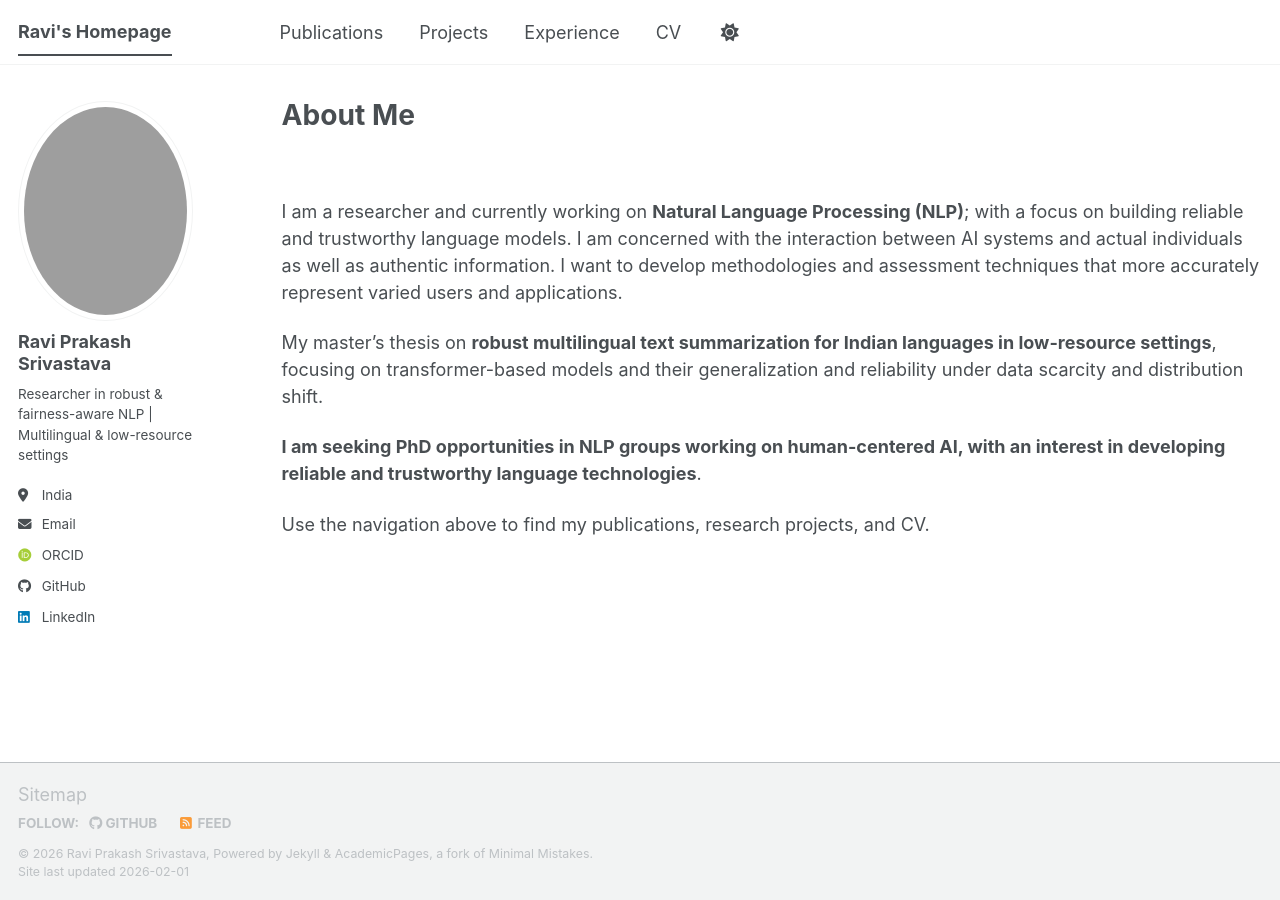
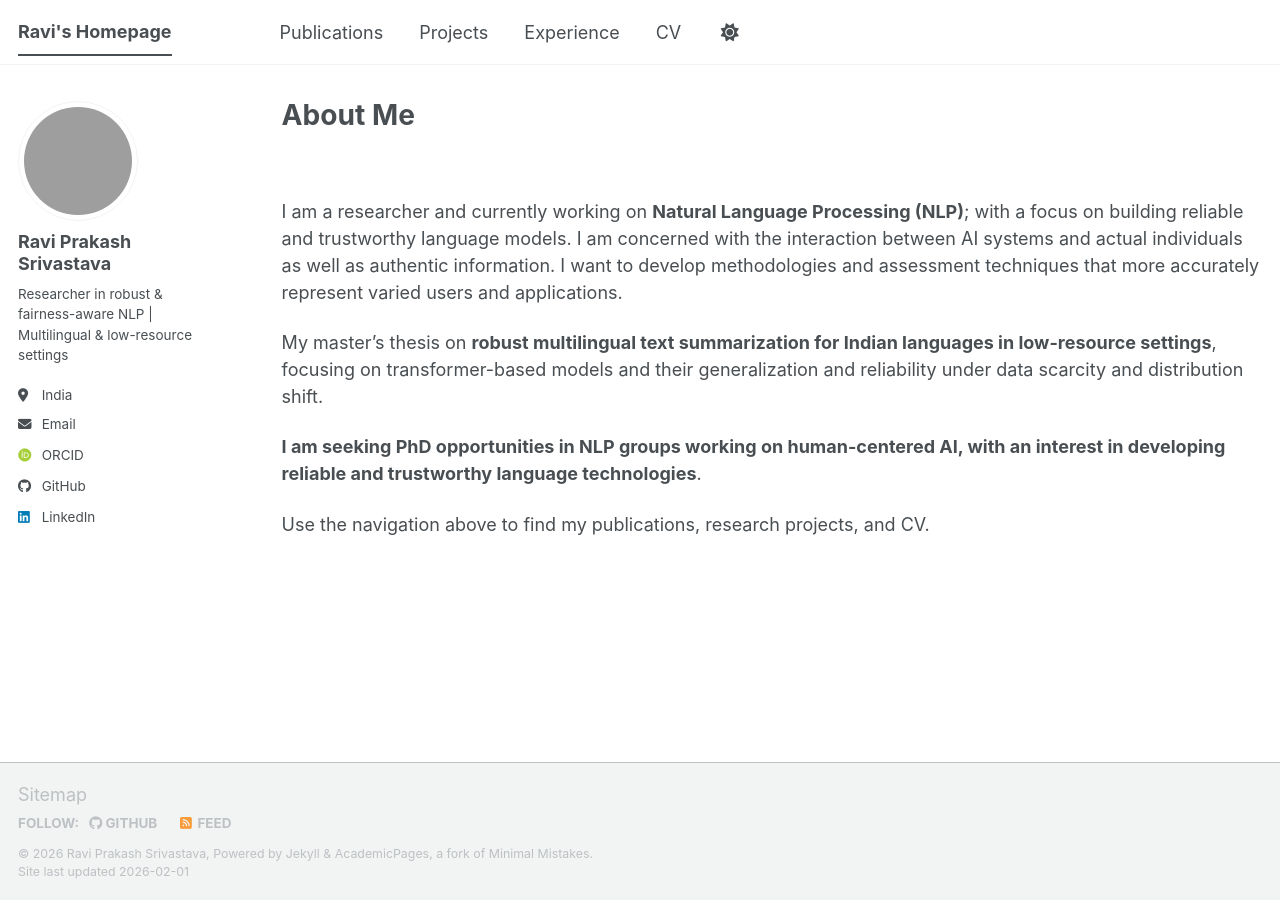
Before and after one commit to t36512401-hue/t36512401-hue.github.io, a Jekyll site: the page built from index.md, in a window 1280 px wide. Built offline with Jekyll 4.4.1, drawn with Linux system fonts in a browser that asks for light colours; some web fonts are replaced; a script bundle is joined from its source files by our own code; library files that are not in the unit come from our copies.

Commit message:
Resize profile avatar to 120px
Reduced profile avatar size to 120px.

```diff
--- a/assets/css/main.scss
+++ b/assets/css/main.scss
@@ -43,8 +43,6 @@
 
 /* ===== Profile avatar override ===== */
 .author__avatar img {
-  width: 220px;        /* increase size */
-  height: 220px;
-  border-radius: 50%;
-  object-fit: cover;
+  width: 120px;
+  height: 120px;
 }
```
